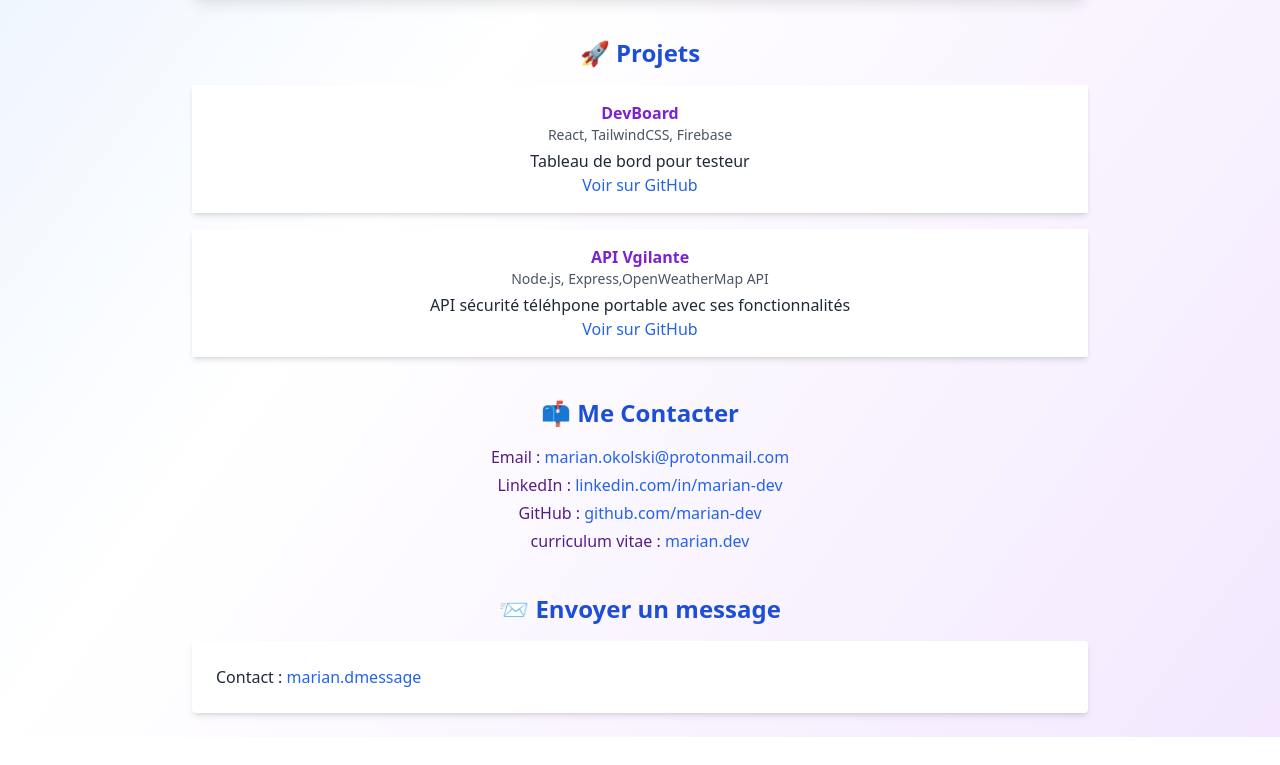
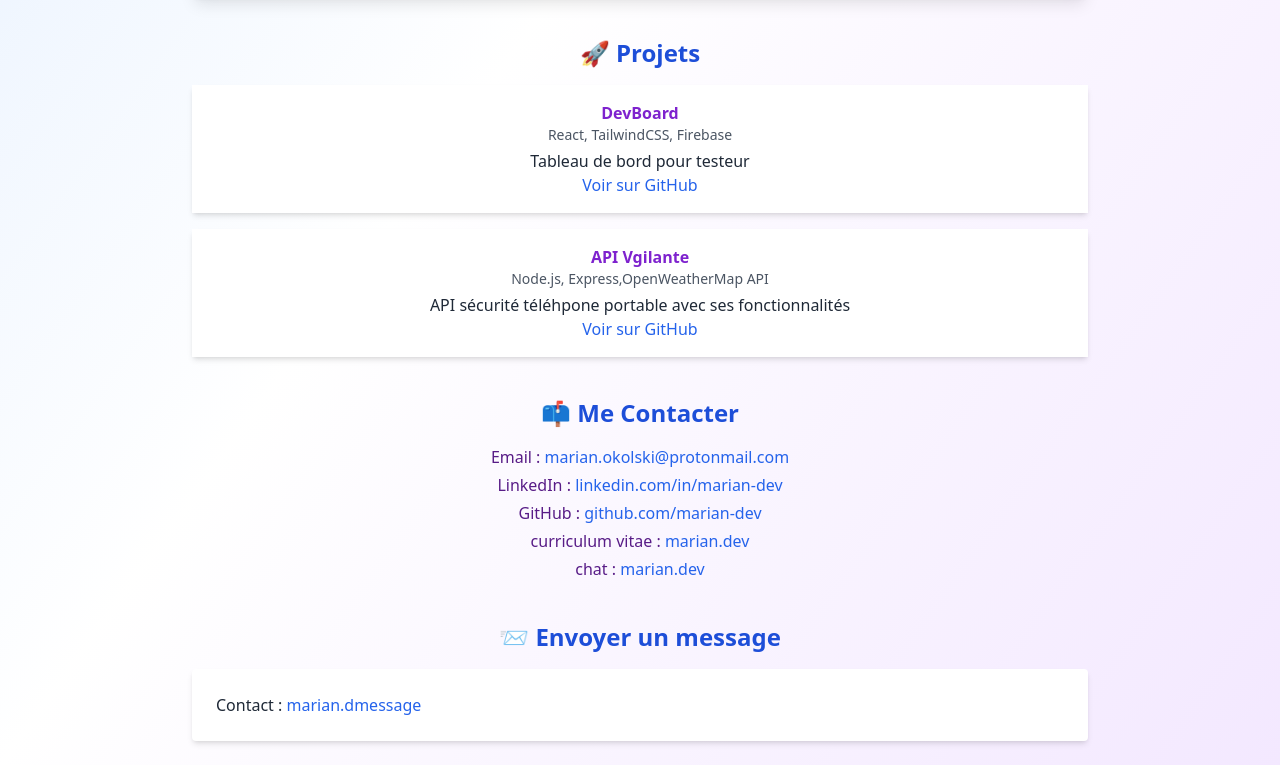
Before and after one commit to artemis62820/portgolio-testeur, a plain HTML site: page index.html in a window 1280 px wide. Shown: the part 1011-1776 px from the top of the page. Before the commit the page ends 1748 px from the top, so only its background shows below. Drawn offline with nearby package versions, Linux system fonts and the light colour scheme.

Commit message:
Update index.html

```diff
--- a/index.html
+++ b/index.html
@@ -101,7 +101,8 @@ Docker / CI-CD / Linux</div>
         <p>LinkedIn : <a href="https://www.linkedin.com/in/marian-artemis-b1a615172/" class="text-blue-600 dark:text-blue-400">linkedin.com/in/marian-dev</a></p>
         <p>GitHub : <a href="https://github.com/artemis62820" class="text-blue-600 dark:text-blue-400">github.com/marian-dev</a></p>
         <p> curriculum vitae : <a href="https://artemis62820.github.io/CV-inf/" class="text-blue-600 dark:text-blue-400">marian.dev</a></p>
-      </div>
+         <p> chat : <a href="https://artemisflore.app.n8n.cloud/webhook/53c136fe-3e77-4709-a143-fe82746dd8b6/chat" class="text-blue-600 dark:text-blue-400">marian.dev</a></p>
+      </div
     </section>
 
     <!-- Formulaire de contact -->
```
